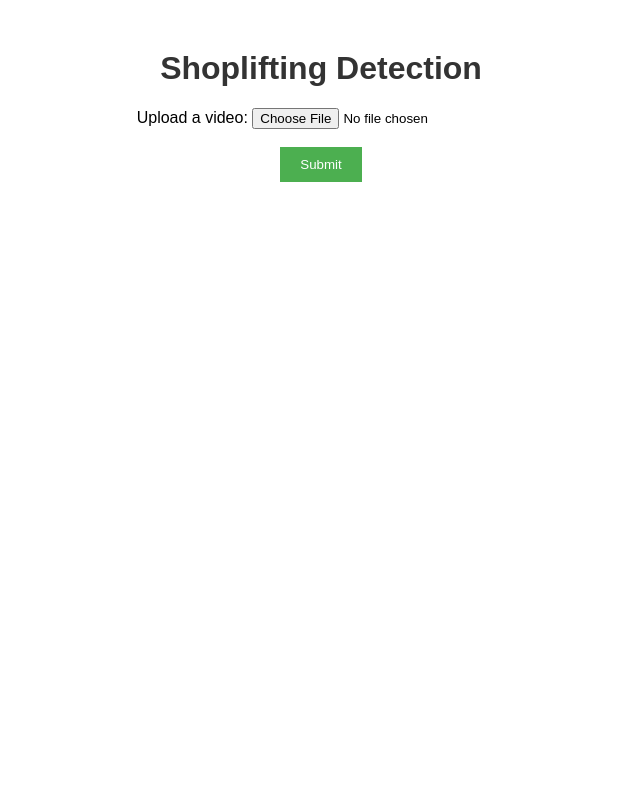
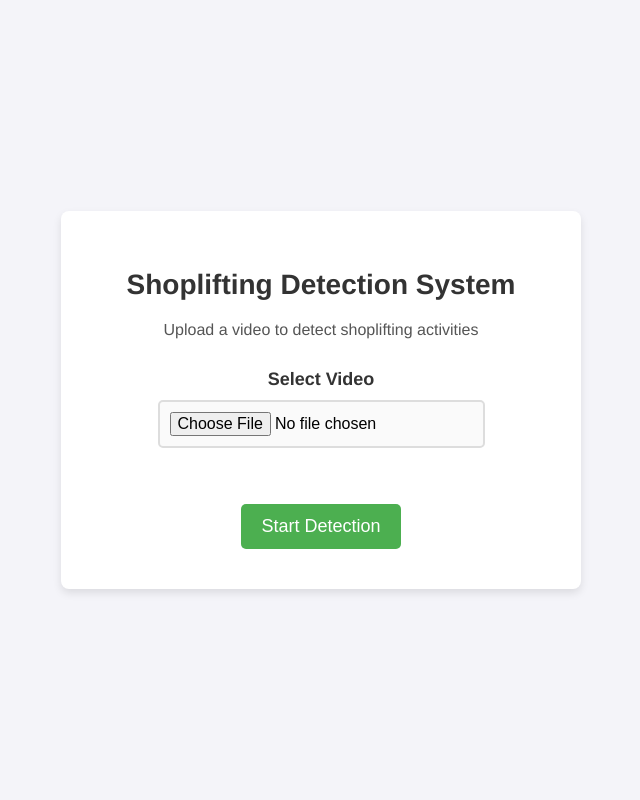
Before and after one commit to rahulawasthi128/Shoplifting_Detection, a Flask app: page / in a window 1280 px wide. Shown: the whole page, without its empty margins (319-959 px from the left). Run offline with Flask 3, Linux system fonts and the light colour scheme.

Commit message:
second Commit

```diff
--- a/static/style.css
+++ b/static/style.css
@@ -1,15 +1,95 @@
+/* Body styling */
 body {
-    font-family: Arial, sans-serif;
+    font-family: 'Helvetica Neue', sans-serif;
+    background-color: #f4f4f9;
+    margin: 0;
+    padding: 0;
+    display: flex;
+    justify-content: center;
+    align-items: center;
+    height: 100vh;
+}
+
+/* Container for content */
+.container {
+    background-color: #ffffff;
+    padding: 40px 60px;
+    border-radius: 8px;
+    box-shadow: 0 4px 8px rgba(0, 0, 0, 0.1);
     text-align: center;
-    margin: 50px;
+    width: 400px;
 }
+
+/* Heading */
 h1 {
     color: #333;
+    font-size: 28px;
+    margin-bottom: 20px;
 }
+
+/* Paragraph text */
+p {
+    color: #555;
+    font-size: 16px;
+    margin-bottom: 30px;
+}
+
+/* Form styling */
+.upload-form {
+    display: flex;
+    flex-direction: column;
+    align-items: center;
+}
+
+label {
+    font-size: 18px;
+    color: #333;
+    margin-bottom: 10px;
+    font-weight: bold;
+}
+
+input[type="file"] {
+    margin-bottom: 20px;
+    padding: 10px;
+    font-size: 16px;
+    border: 2px solid #ddd;
+    border-radius: 5px;
+    background-color: #fafafa;
+    cursor: pointer;
+}
+
+input[type="file"]:hover {
+    border-color: #4CAF50;
+}
+
+/* Button styling */
 button {
     background-color: #4CAF50;
     color: white;
-    padding: 10px 20px;
+    padding: 12px 20px;
+    font-size: 18px;
     border: none;
+    border-radius: 5px;
     cursor: pointer;
+    transition: background-color 0.3s ease;
 }
+
+button:hover {
+    background-color: #45a049;
+}
+
+/* Add responsiveness for smaller screens */
+@media (max-width: 500px) {
+    .container {
+        width: 90%;
+        padding: 20px;
+    }
+
+    h1 {
+        font-size: 24px;
+    }
+
+    button {
+        font-size: 16px;
+    }
+}
--- a/templates/index.html
+++ b/templates/index.html
@@ -2,15 +2,20 @@
 <html lang="en">
 <head>
     <link rel="stylesheet" type="text/css" href="{{ url_for('static', filename='style.css') }}">
+    <meta charset="UTF-8">
+    <meta name="viewport" content="width=device-width, initial-scale=1.0">
     <title>Shoplifting Detection</title>
 </head>
 <body>
-    <h1>Shoplifting Detection</h1>
-    <form action="/upload" method="post" enctype="multipart/form-data">
-        <label for="video">Upload a video:</label>
-        <input type="file" id="video" name="video" accept="video/*" required>
-        <br><br>
-        <button type="submit">Submit</button>
-    </form>
+    <div class="container">
+        <h1>Shoplifting Detection System</h1>
+        <p>Upload a video to detect shoplifting activities</p>
+        <form action="/upload" method="post" enctype="multipart/form-data" class="upload-form">
+            <label for="video">Select Video</label>
+            <input type="file" id="video" name="video" accept="video/*" required>
+            <br><br>
+            <button type="submit">Start Detection</button>
+        </form>
+    </div>
 </body>
 </html>
```
